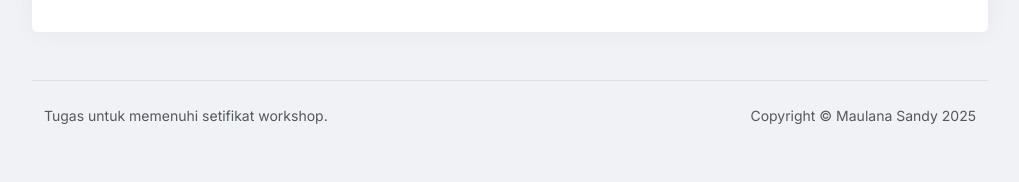
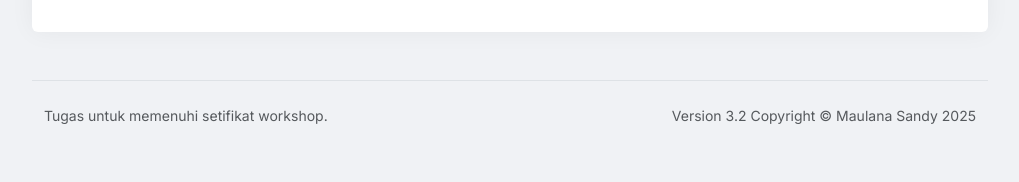
Before and after one commit to MaulanaSandyy/WorkshopTugas_Perpus, a PHP site: page /perpustakaan/anggota/index.php in a window 1280 px wide. Shown: the part 1971-2153 px from the top of the page, without its empty margins (260-1279 px from the left). Run offline with PHP 8.4, Linux system fonts and the light colour scheme; a user stored in the database is signed in; data comes from the database, SQL or seed files in the repository; grey boxes labelled with a size stand in for pictures from a placeholder-image service; some libraries are stand-ins or nearby versions.

Commit message:
add Version

```diff
--- a/templates/footer.php
+++ b/templates/footer.php
@@ -2,7 +2,7 @@
         <div class="container-fluid">
             <div class="d-flex flex-column flex-sm-row align-items-center justify-content-between small">
                 <div class="text-muted mb-2 mb-sm-0">Tugas untuk memenuhi setifikat workshop.</div>
-                <div class="text-muted">Copyright &copy; Maulana Sandy <?php echo date("Y"); ?></div>
+                <div class="text-muted">Version 3.2 Copyright &copy; Maulana Sandy <?php echo date("Y"); ?></div>
             </div>
         </div>
     </footer>
```
